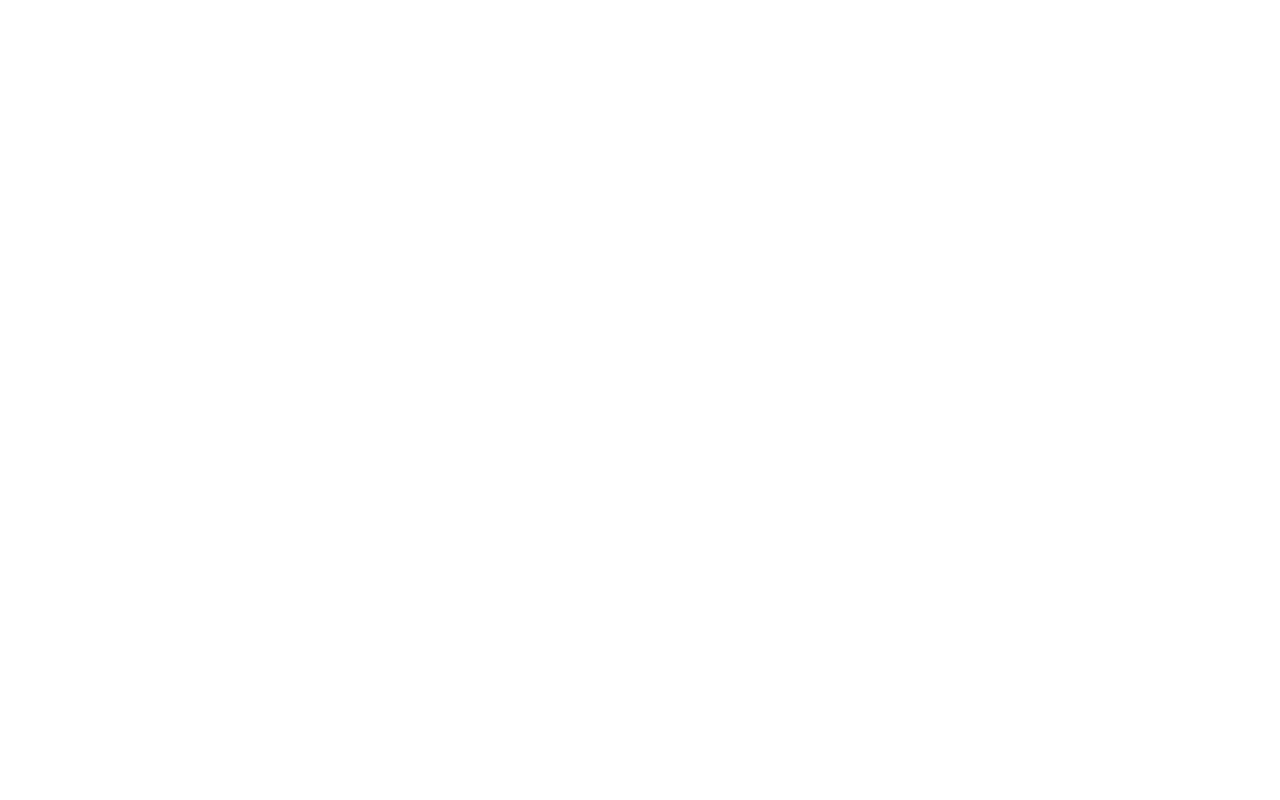
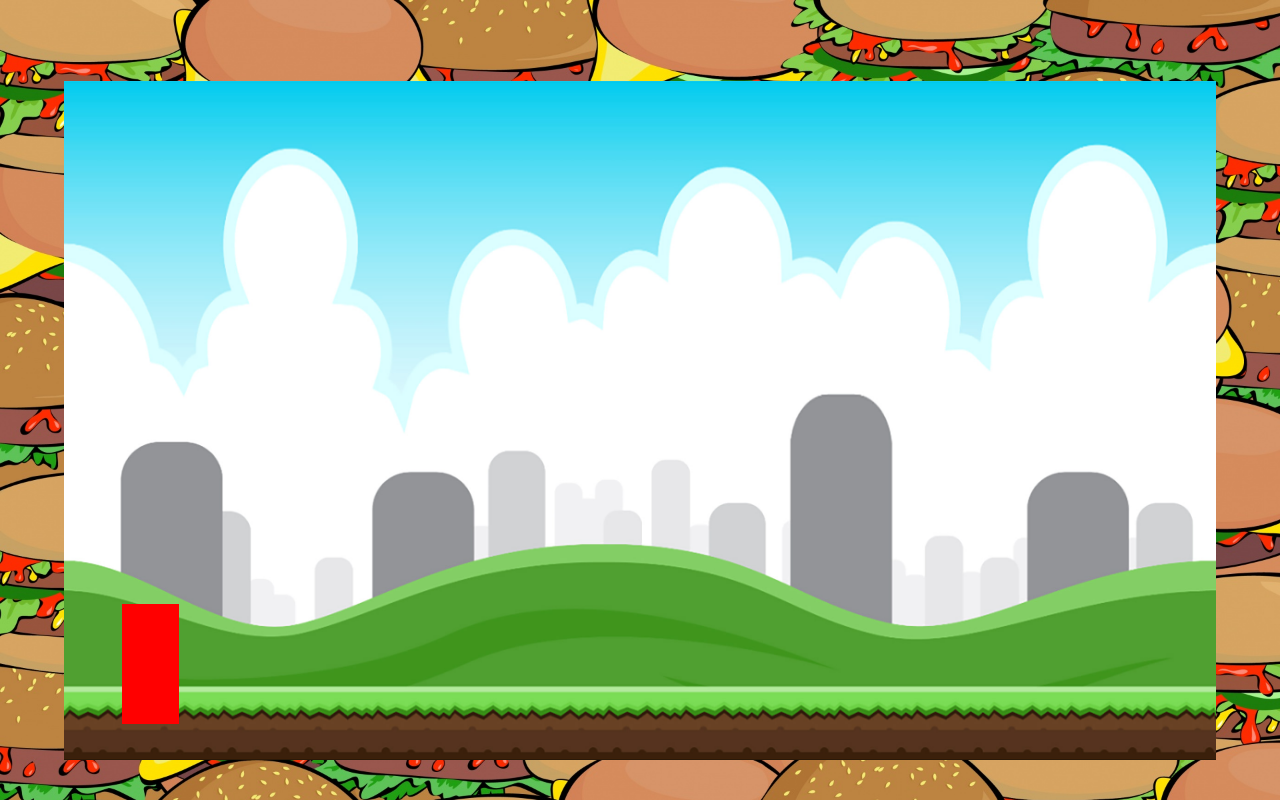
Before and after one commit to awtyklo/tutim-game, a plain HTML site: page index.html in a window 1280 px wide. Drawn offline with nearby package versions, Linux system fonts and the light colour scheme.

Commit message:
Przygotowanie pierwszych klas Obstacle i Stick

```diff
--- a/css/project.css
+++ b/css/project.css
@@ -0,0 +1,26 @@
+body {
+    background-image: url('../images/background.jpg');
+    background-size: cover;
+    background-repeat: no-repeat;
+    padding: 5vh 5vw;
+    height: 100vh;
+}
+
+#game {
+    background-image: url('../images/game-background.jpg');
+    background-size: 100% auto;
+    background-position: bottom center;
+    background-repeat: no-repeat;
+    height: 90vh;
+    position: relative;
+}
+
+#stick {
+    height: 30vh;
+    background: red;
+    width: 5%;
+    position: absolute;
+    bottom: 5%;
+    left: 5%;
+    transition: all 0.25s ease-in;
+}
--- a/index.html
+++ b/index.html
@@ -12,11 +12,9 @@
 </head>
 <body>
 
-<div class="background">
     <div id="game">
 
     </div>
-</div>
 
 <!-- jQuery (necessary for Bootstrap's JavaScript plugins) -->
 <script src="https://ajax.googleapis.com/ajax/libs/jquery/1.12.4/jquery.min.js"></script>
--- a/js/project.js
+++ b/js/project.js
@@ -1,14 +1,66 @@
-// function Person(name, surname) {
-//     this.health = 50;
-//     this.name = name;
-//     this.surname = surname;
-//     this.sayHello = function() {
-//         console.info('Greetings from ' + this.name);
-//     };
-// }
-// // Person.prototype.sayHello = function() {
-// //     console.info('Greetings from ' + this.name);
-// // };
+function Stick() {
+    this.health = 3;
+    var _position = {
+        x1: 0,
+        y1: 0,
+        x2: 0,
+        y2: 0
+    }
+}
+
+function Obstacle() {
+    var _position = {
+        x1: 0,
+        y1: 0,
+        x2: 0,
+        y2: 0
+    }
+}
+
+Obstacle.prototype.init = function () {
+    // Dodanie elementu DOM do przestrzeni gry
+    $('#game').append('<div class="obstacle"></div>');
+};
+
+Obstacle.prototype.move = function () {
+    // Wprawienie przeszkody w ruch
+    // $('#game').append('<div class="obstacle"></div>');
+};
+
+
+// Inicjalizacja naszego czlowieka
+Stick.prototype.init = function () {
+    // Dodanie elementu DOM do przestrzeni gry
+    $('#game').append('<div id="stick" class="init"></div>');
+};
+
+Stick.prototype.getHealth = function () {
+    return this.health;
+};
+
+Stick.prototype.removeHp = function () {
+    this.health = this.health - 1;
+    if (this.health <= 0) {
+        console.log('@TODO: GAME OVER');
+    }
+};
+
+// Unikanie przeszkody (kucanie)
+Stick.prototype.crouch = function () {
+    $('#stick').css('height', '15vh');
+    console.log('@TODO: crouch');
+};
+
+
+var stick = new Stick();
+// Inicjalizujemy ludzika
+stick.init();
+stick.crouch();
+
+var o1 = new Obstacle();
+o1.init();
+o1.move();
+
 // Person.prototype.sayHello = function() {
 //     console.info('Witam ' + this.name);
 // };
```
Also changed, not shown: images/background.jpg (renamed from images/burger-wallpaper.jpg), images/game-background.jpg (renamed from images/piotrek-tlo.jpg).
